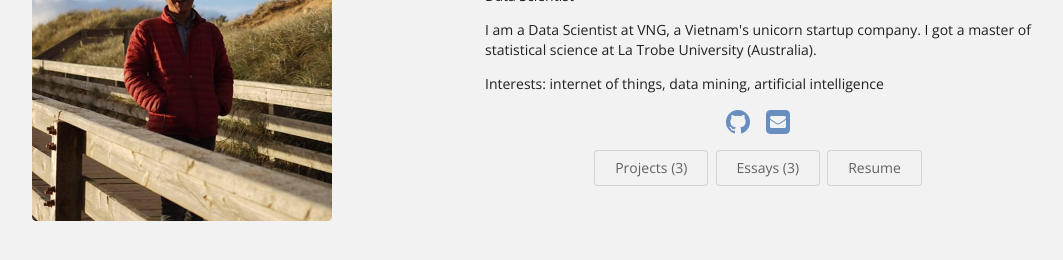
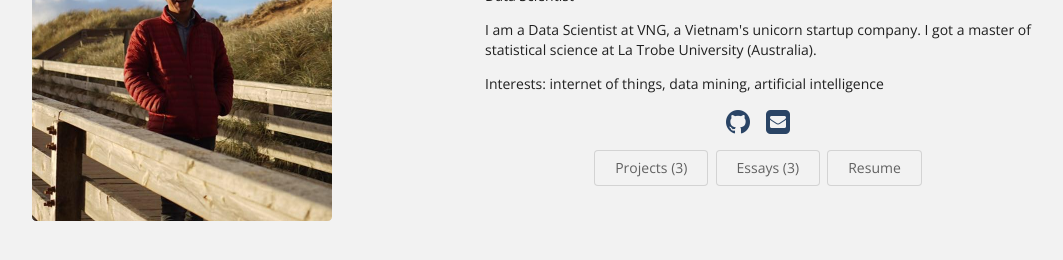
Before and after one commit to xlamb1412/xlamb1412.github.io, a Jekyll site: the page built from index.html, in a window 1280 px wide. Shown: the part 365-625 px from the top of the page, without its empty margins (169-1232 px from the left). Built offline with Jekyll 4.4.1, drawn with Linux system fonts in a browser that asks for light colours.

Commit message:
Update stylesheet-customizations.scss

```diff
--- a/css/stylesheet-customizations.scss
+++ b/css/stylesheet-customizations.scss
@@ -17,5 +17,5 @@ body {
 
 // Customize the home page icon colors
 .icon-color {
-  color: darken(lightsteelblue, 20%);
+  color: darken(lightsteelblue, 50%);
 }
```
